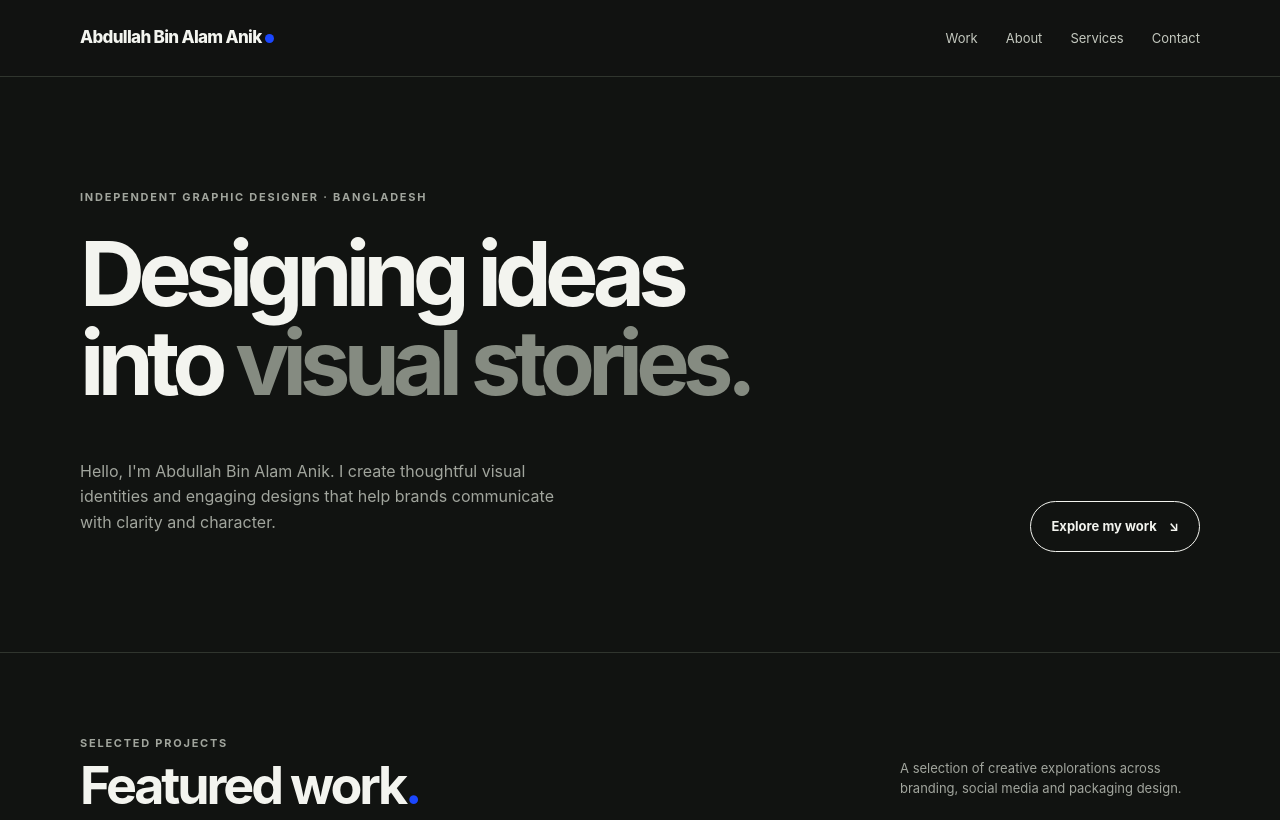
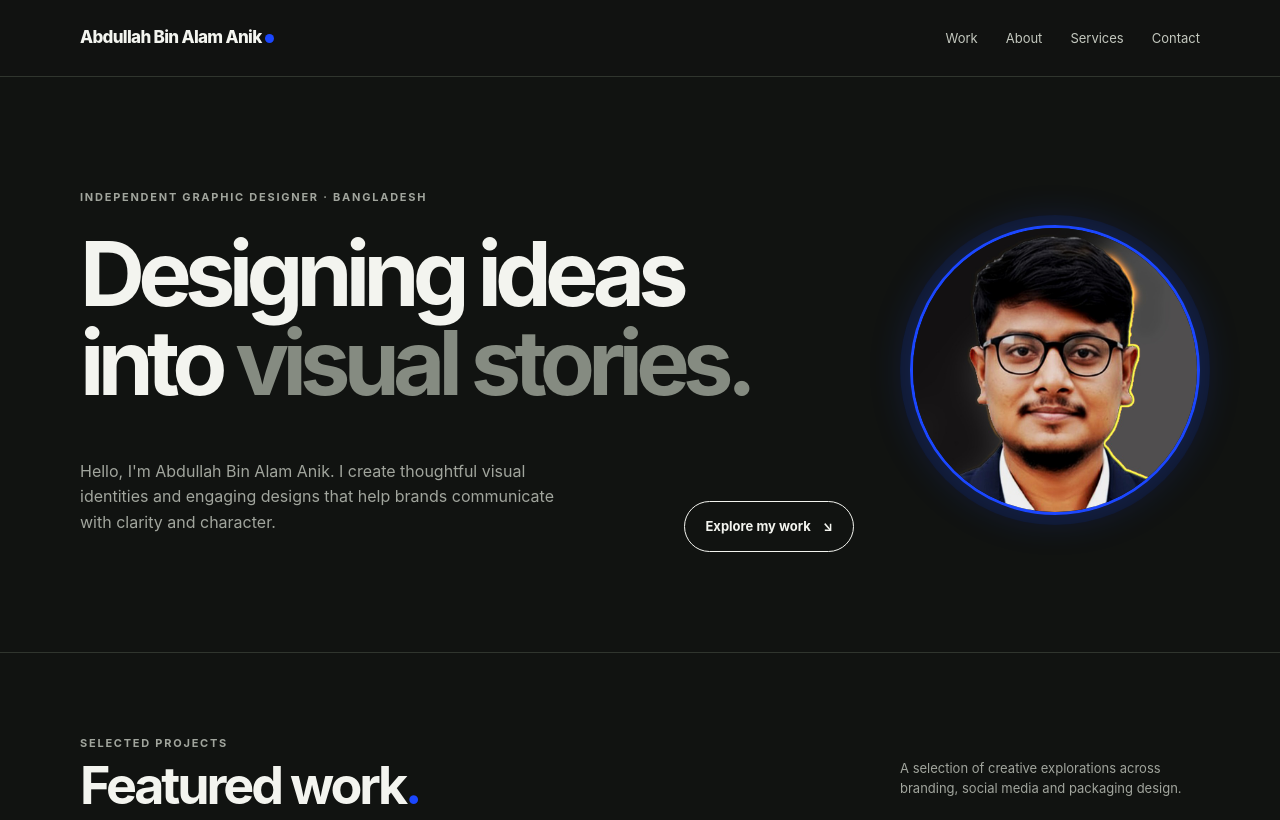
Before and after one commit to Anik-creative/Anik-creative.github.io, a plain HTML site: page index.html in a window 1280 px wide. Shown: the top 820 px of the page. Drawn offline with Linux system fonts and the light colour scheme.

Commit message:
Add profile photo to hero section

```diff
--- a/index.html
+++ b/index.html
@@ -37,6 +37,9 @@
     .navlinks { display: flex; gap: 28px; color: #c4c8bf; font-size: 13px; }
     .navlinks a:hover, .text-link:hover { color: var(--accent); }
     .hero { padding: 112px 0 100px; }
+    .hero-layout { display: flex; align-items: center; justify-content: space-between; gap: 56px; }
+    .hero-content { flex: 1; min-width: 0; }
+    .profile-photo { width: clamp(190px, 25vw, 290px); aspect-ratio: 1; flex: 0 0 auto; object-fit: cover; object-position: center; border-radius: 50%; border: 3px solid var(--accent); box-shadow: 0 0 0 10px rgba(27,71,255,.10), 0 0 42px rgba(27,71,255,.22); }
     .eyebrow { text-transform: uppercase; letter-spacing: .16em; font-size: 11px; font-weight: 700; color: var(--muted); }
     h1 { max-width: 900px; margin: 22px 0; font-size: clamp(46px, 8vw, 90px); line-height: .99; letter-spacing: -.075em; font-weight: 750; }
     h1 em { font-style: normal; color: #858b81; }
@@ -89,6 +92,8 @@
       .logo { font-size: 12px; }
       .navlinks { gap: 9px; font-size: 10px; }
       .hero { padding: 82px 0 70px; }
+      .hero-layout { flex-direction: column-reverse; align-items: flex-start; gap: 34px; }
+      .profile-photo { width: 190px; align-self: center; }
       .hero-bottom, .section-head, .contact { align-items: flex-start; flex-direction: column; }
       section { padding: 62px 0; }
       .projects { grid-template-columns: 1fr; gap: 28px; }
@@ -112,11 +117,16 @@
   <main>
     <section class="hero" id="home" style="border:0">
       <div class="wrap">
-        <div class="eyebrow">Independent Graphic Designer · Bangladesh</div>
-        <h1>Designing ideas<br>into <em>visual stories.</em></h1>
-        <div class="hero-bottom">
-          <p class="intro">Hello, I'm Abdullah Bin Alam Anik. I create thoughtful visual identities and engaging designs that help brands communicate with clarity and character.</p>
-          <a class="button" href="#work">Explore my work <span>↘</span></a>
+        <div class="hero-layout">
+          <div class="hero-content">
+            <div class="eyebrow">Independent Graphic Designer · Bangladesh</div>
+            <h1>Designing ideas<br>into <em>visual stories.</em></h1>
+            <div class="hero-bottom">
+              <p class="intro">Hello, I'm Abdullah Bin Alam Anik. I create thoughtful visual identities and engaging designs that help brands communicate with clarity and character.</p>
+              <a class="button" href="#work">Explore my work <span>↘</span></a>
+            </div>
+          </div>
+          <img class="profile-photo" src="images/Profile%20Picture.jpg" alt="Abdullah Bin Alam Anik profile photo">
         </div>
       </div>
     </section>
```
